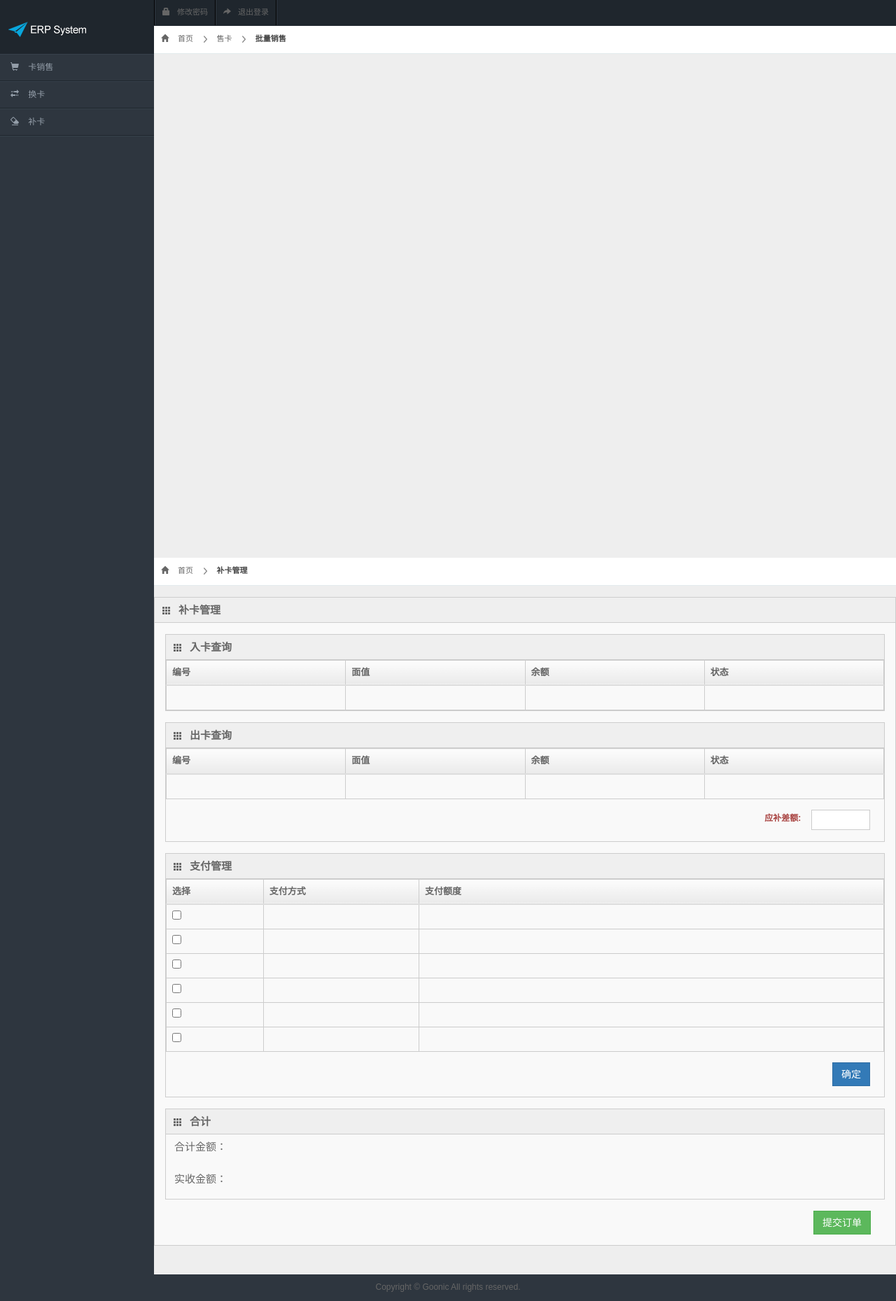
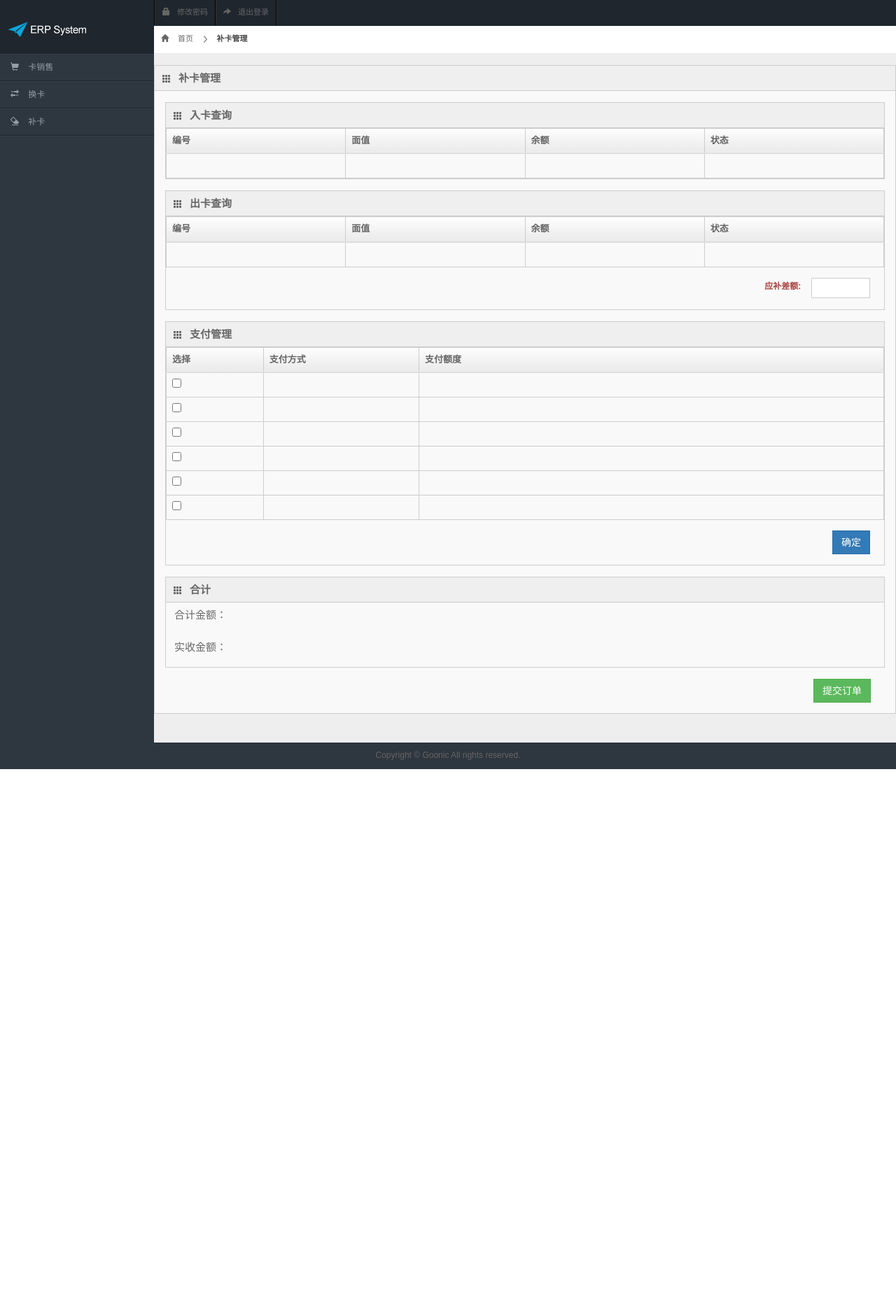
Before and after one commit to KGPython/kggroup, a Django app: a page that uses templates/common/head.html in a window 1280 px wide. Shown: the whole page at 70% size. After the commit the page ends 1099 px from the top, so only its background shows below. Run offline with Django 3.2, Linux system fonts and the light colour scheme; some libraries are stand-ins or nearby versions.

Commit message:
更改head

```diff
--- a/templates/common/head.html
+++ b/templates/common/head.html
@@ -50,14 +50,3 @@
     </ul>
 </div>
 <!--end-sidebar-menu-->
-<div id="content">
-    <div id="content-header">
-        <div id="breadcrumb">
-            <a data-original-title="Go to Home" href="#" title="" class="tip-bottom">
-                <span class="glyphicon glyphicon-home" aria-hidden="true"> </span> 首页
-            </a>
-            <a href="#" class="">售卡</a>
-            <a href="#" class="current">批量销售</a>
-        </div>
-    </div>
-</div>
```
